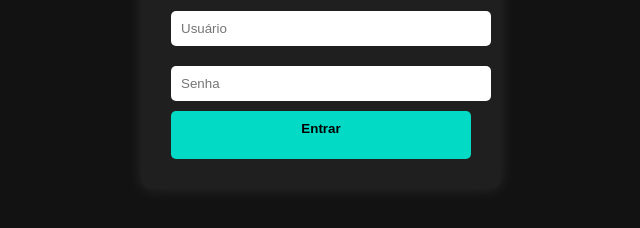
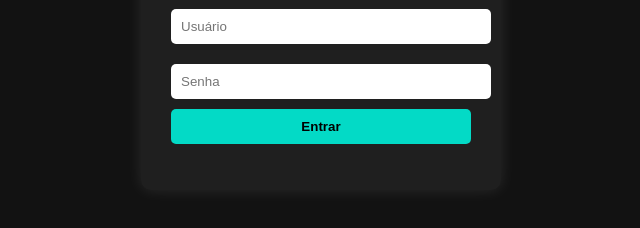
Before and after one commit to maurosonic96-crypto/atividade_git_2, a plain HTML site: page index.html in a window 1280 px wide. Shown: the part 368-596 px from the top of the page, without its empty margins (319-959 px from the left). Drawn offline with Linux system fonts and the light colour scheme.

Commit message:
Corrige tag button sem fechamento

```diff
--- a/index.html
+++ b/index.html
@@ -15,8 +15,7 @@ scale=1.0">
 <form id="loginForm">
 <input type="text" id="usuario" placeholder="Usuário">
 <input type="password" id="senha" placeholder="Senha">
-<button type="submit">Entrar
-<p id="mensagem"></p>
+<button type="submit">Entrar</button><p id="mensagem"></p>
 </form>
 </div>
 <script src="script.js"></script>
```
